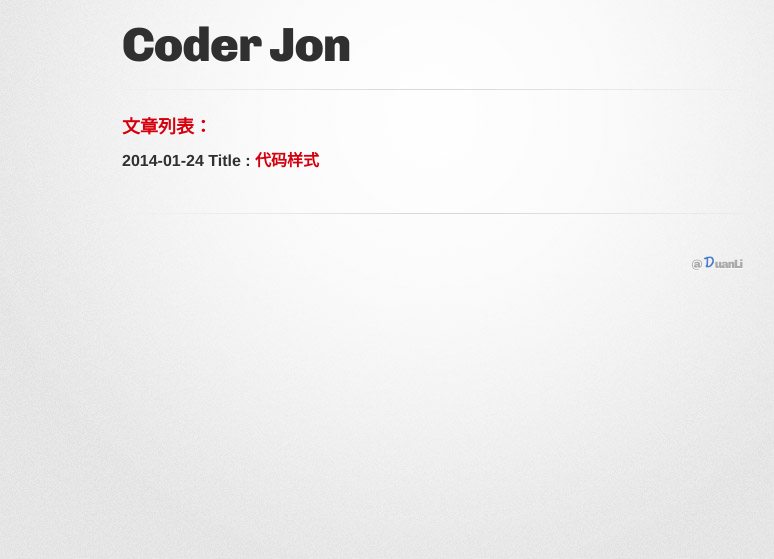
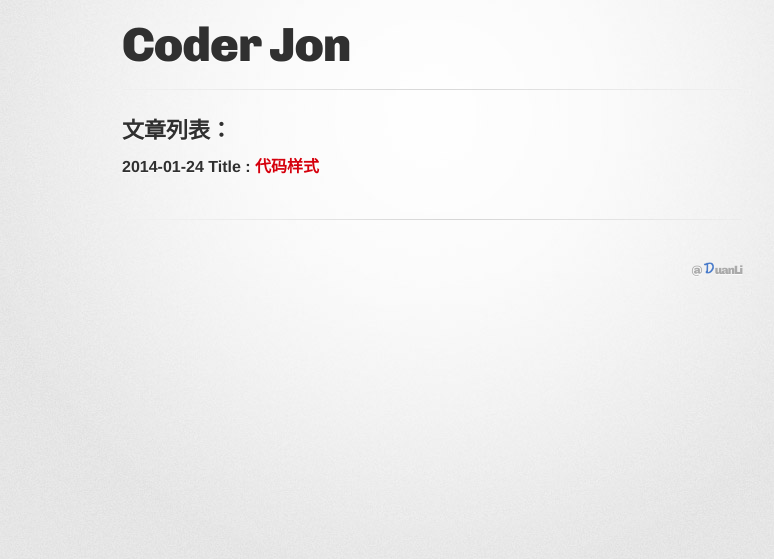
Before and after one commit to bifan/coderjon.github.io, a Jekyll site: the page built from index.html, in a window 1280 px wide. Shown: the top 559 px of the page, without its empty margins (208-982 px from the left). Built offline with Jekyll 4.4.1, drawn with Linux system fonts in a browser that asks for light colours; Markdown is read by kramdown in place of the engine named in the settings.

```diff
--- a/index.html
+++ b/index.html
@@ -2,7 +2,7 @@
 layout: default
 title: Home
 ---
-<h3>文章列表：</h3>
+<h2>文章列表：</h2>
 {% for post in site.posts %}
 <h4>{{ post.date | date:"%Y-%m-%d" }}  Title : <a href="{{ post.url }}">{{ post.title }}</a></h4>
 {% endfor %}
```
